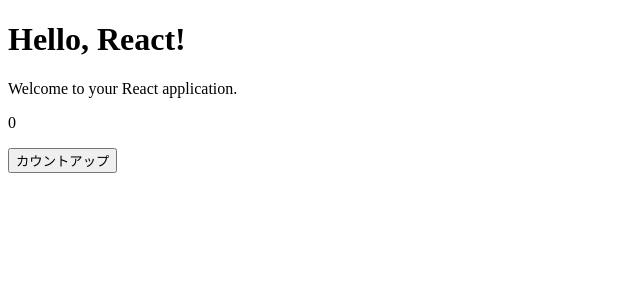
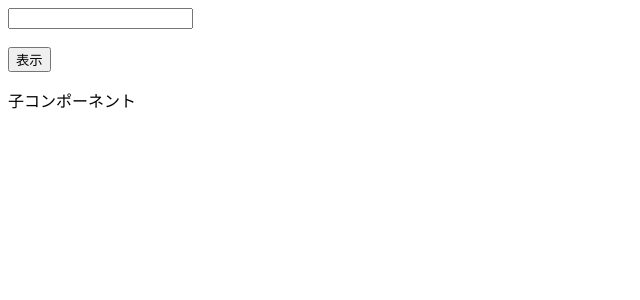
Before and after one commit to Soh1121/StepUpCourceForThoseNewToReact, a React (Vite) app: page / in a window 1280 px wide. Shown: the top 300 px of the page, without its empty margins (0-640 px from the left). Built offline with nearby package versions, Linux system fonts and the light colour scheme.

Commit message:
学習の準備

```diff
--- a/src/App.jsx
+++ b/src/App.jsx
@@ -1,4 +1,5 @@
-import React, { useState } from 'react';
+import { useState } from 'react';
+import { ChildArea } from './ChildArea';
 import "./styles.css";
 
 export default function App() {
@@ -11,10 +12,11 @@
 
     return (
         <div className="App">
-            <h1>Hello, React!</h1>
-            <p>Welcome to your React application.</p>
-            <p>{count}</p>
-            <button type="button" onClick={onClickCountUp}>カウントアップ</button>
+            <input type="text" />
+            <br />
+            <br />
+            <button type="button">表示</button>
+            <ChildArea />
         </div>
     );
 }
--- /dev/null
+++ b/src/ChildArea.jsx
@@ -0,0 +1,5 @@
+export const ChildArea = () => {
+    return (
+        <div><p>子コンポーネント</p></div>
+    )
+}
```
